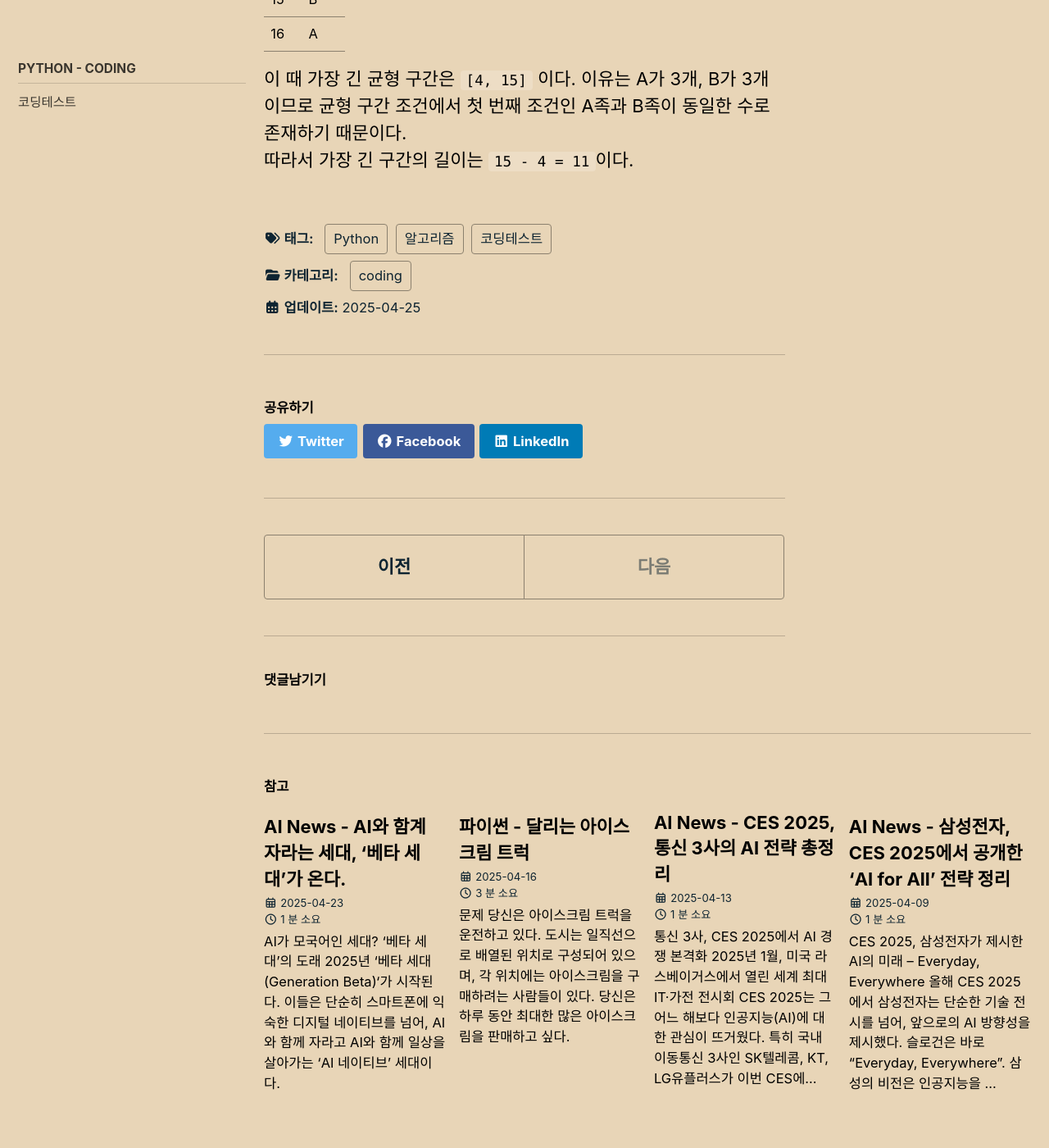
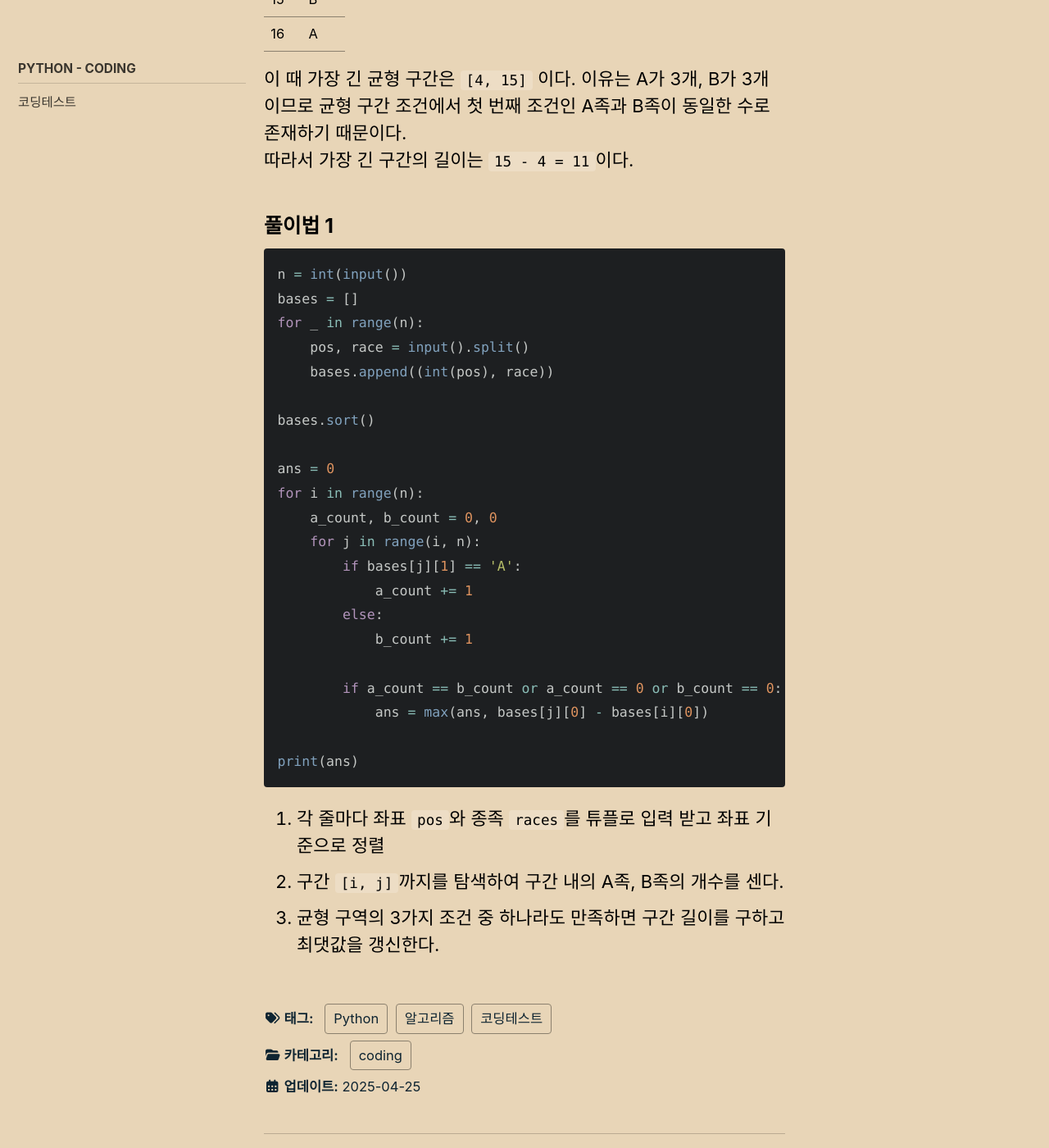
Before and after one commit to mowinowen/mowinowen.github.io, a Jekyll site: the page built from _posts/2025-04-25-codingtest22.md, in a window 1280 px wide and 1400 px high, scrolled down 2322 px. Shown: the whole window at 82% size. Built offline with Jekyll 4.4.1, drawn with Linux system fonts in a browser that asks for light colours; cached includes are drawn as plain includes; comment, search, counter and statistics services are not loaded.

Commit message:
post update (solve 1) - codingtest22

````diff
--- a/_posts/2025-04-25-codingtest22.md
+++ b/_posts/2025-04-25-codingtest22.md
@@ -64,3 +64,32 @@ sidebar:
 
 이 때 가장 긴 균형 구간은 `[4, 15]` 이다. 이유는 A가 3개, B가 3개이므로 균형 구간 조건에서 첫 번째 조건인 A족과 B족이 동일한 수로 존재하기 때문이다. <br>
 따라서 가장 긴 구간의 길이는 `15 - 4 = 11`이다.
+
+### 풀이법 1
+```python
+n = int(input())
+bases = []
+for _ in range(n):
+    pos, race = input().split()
+    bases.append((int(pos), race))
+
+bases.sort()
+
+ans = 0
+for i in range(n):
+    a_count, b_count = 0, 0
+    for j in range(i, n):
+        if bases[j][1] == 'A':
+            a_count += 1
+        else:
+            b_count += 1
+
+        if a_count == b_count or a_count == 0 or b_count == 0:
+            ans = max(ans, bases[j][0] - bases[i][0])
+
+print(ans)
+```
+
+1. 각 줄마다 좌표 `pos`와 종족 `races`를 튜플로 입력 받고 좌표 기준으로 정렬
+2. 구간 `[i, j]`까지를 탐색하여 구간 내의 A족, B족의 개수를 센다.
+3. 균형 구역의 3가지 조건 중 하나라도 만족하면 구간 길이를 구하고 최댓값을 갱신한다.
````
